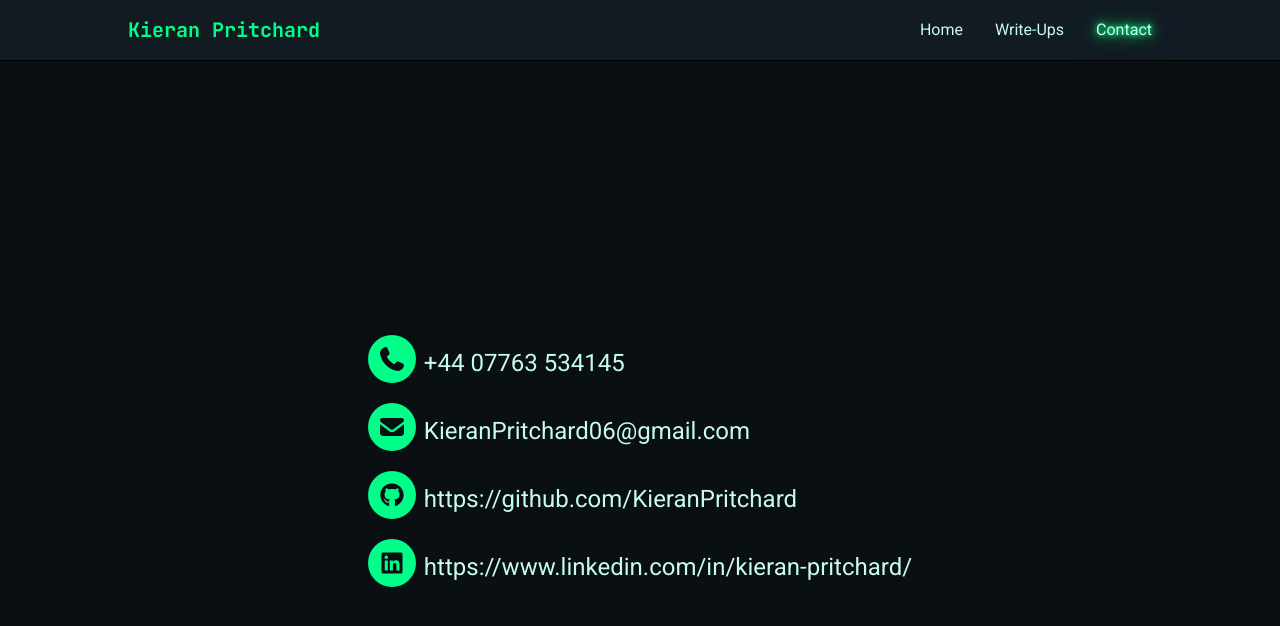
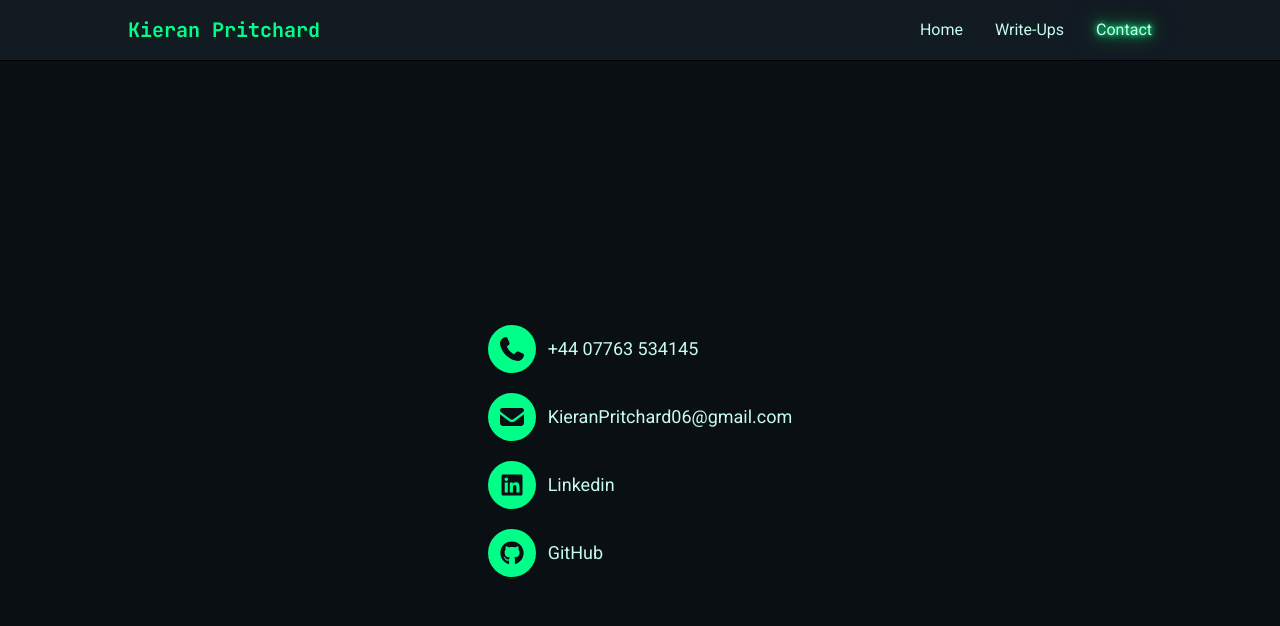
Before and after one commit to KieranPritchard/CTF-Showcase, a React (Vite) app: page /CTF-Showcase/contact in a window 1280 px wide. Shown: the top 626 px of the page. Built offline with nearby package versions, Linux system fonts and the light colour scheme.

Commit message:
condensed the contact page

```diff
--- /dev/null
+++ b/src/components/contact/ContactLinks.jsx
@@ -0,0 +1,41 @@
+import { FontAwesomeIcon } from "@fortawesome/react-fontawesome";
+import { faPhone, faEnvelope } from "@fortawesome/free-solid-svg-icons";
+import { faGithub, faLinkedin } from "@fortawesome/free-brands-svg-icons";
+
+function ContactLinks({ text, link, icon }) {
+    const handleLinkPress = (url) => {
+        window.open(url);
+    };
+
+    const handleIcon = (iconName) => {
+        if (iconName === "phone") return faPhone;
+        if (iconName === "email") return faEnvelope;
+        if (iconName === "github") return faGithub;
+        if (iconName === "linkedin") return faLinkedin;
+    };
+
+    const selectedIcon = handleIcon(icon);
+
+    return (
+        <li className="text-body text-2xl mb-5 text-[#C7FCEC] flex items-center">
+            <span className="bg-[#00FF88] text-[#0A0F14] rounded-full w-12 h-12 mr-3 inline-flex items-center justify-center">
+                <FontAwesomeIcon icon={selectedIcon} />
+            </span>
+
+            {link ? (
+                <span
+                    onClick={() => handleLinkPress(link)}
+                    className="cursor-pointer text-lg neon-hover"
+                >
+                    {text}
+                </span>
+            ) : (
+                <span className="text-lg">
+                    {text}
+                </span>
+            )}
+        </li>
+    );
+}
+
+export default ContactLinks;
--- a/src/pages/Contact.jsx
+++ b/src/pages/Contact.jsx
@@ -1,7 +1,5 @@
 import Background from '../components/Background'
-import { FontAwesomeIcon } from "@fortawesome/react-fontawesome";
-import { faPhone, faEnvelope } from "@fortawesome/free-solid-svg-icons";
-import {faGithub, faLinkedin} from "@fortawesome/free-brands-svg-icons"
+import ContactLinks from '../components/contact/ContactLinks'
 
 function Contact() {
     return (
@@ -9,33 +7,10 @@ function Contact() {
             <Background isEven={false}>
                 <div className="flex flex-col justify-center items-center h-full">
                     <ul>
-                        <li className='text-body text-2xl mb-5 text-[#C7FCEC]'>
-                            <span className="bg-[#00FF88] text-[#0A0F14] rounded-full w-12 h-12 mr-2 inline-flex items-center justify-center">
-                                <FontAwesomeIcon icon={faPhone} />
-                            </span>
-                            +44 07763 534145
-                        </li>
-
-                        <li className='text-body text-2xl mb-5 text-[#C7FCEC]'>
-                            <span className="bg-[#00FF88] text-[#0A0F14] rounded-full w-12 h-12 mr-2 inline-flex items-center justify-center">
-                                <FontAwesomeIcon icon={faEnvelope} />
-                            </span>
-                            KieranPritchard06@gmail.com
-                        </li>
-
-                        <li className='text-body text-2xl mb-5 text-[#C7FCEC]'>
-                            <span className="bg-[#00FF88] text-[#0A0F14] rounded-full w-12 h-12 mr-2 inline-flex items-center justify-center">
-                                <FontAwesomeIcon icon={faGithub} />
-                            </span>
-                            https://github.com/KieranPritchard
-                        </li>
-
-                        <li className='text-body text-2xl text-[#C7FCEC]'>
-                            <span className="bg-[#00FF88] text-[#0A0F14] rounded-full w-12 h-12 mr-2 inline-flex items-center justify-center">
-                                <FontAwesomeIcon icon={faLinkedin} />
-                            </span>
-                            https://www.linkedin.com/in/kieran-pritchard/
-                        </li>
+                        <ContactLinks text={"+44 07763 534145"} icon={"phone"} />
+                        <ContactLinks text={"KieranPritchard06@gmail.com"} icon={"email"} />
+                        <ContactLinks text={"Linkedin"} link={"https://www.linkedin.com/in/kieran-pritchard/"} icon={"linkedin"}/>
+                        <ContactLinks text={"GitHub"} link={"https://github.com/KieranPritchard"} icon={"github"} />
                     </ul>
                 </div>
             </Background>
```
